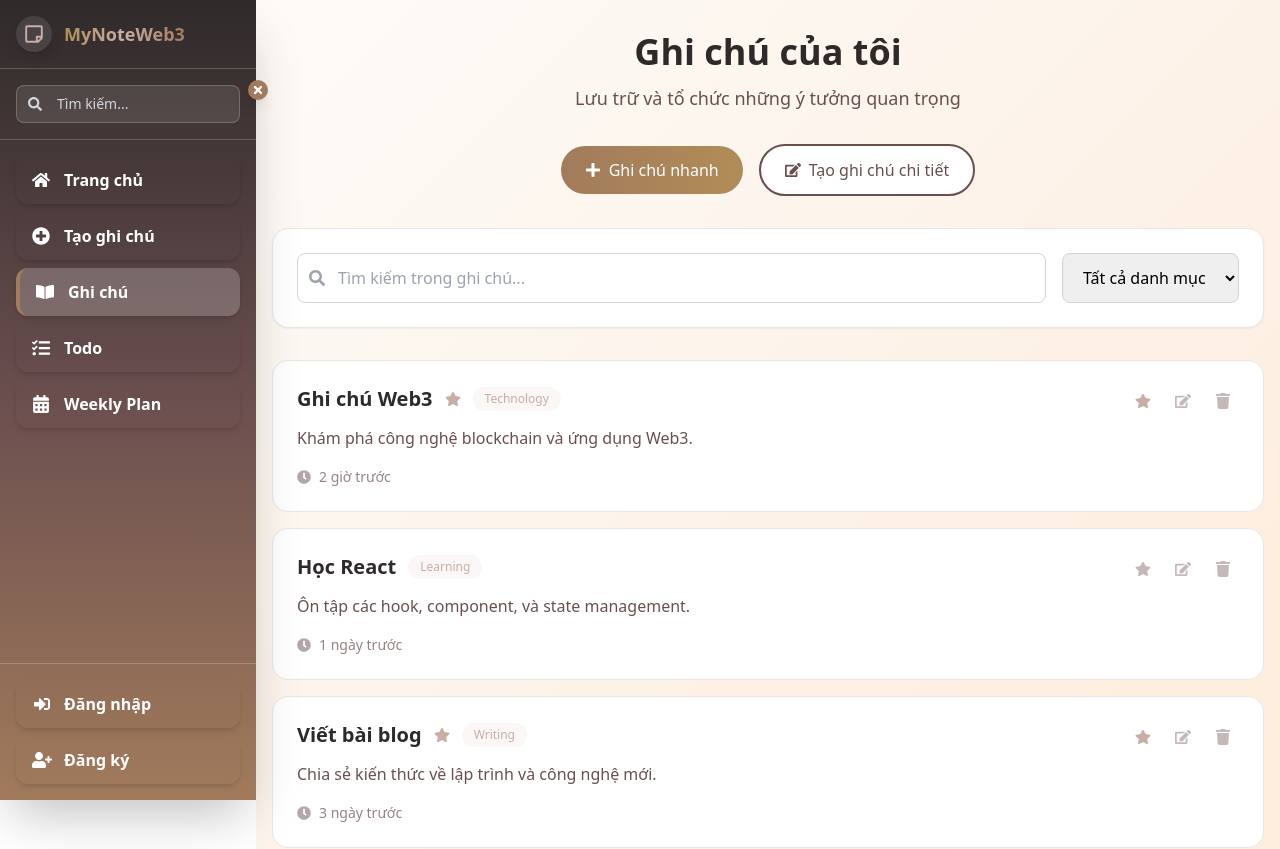
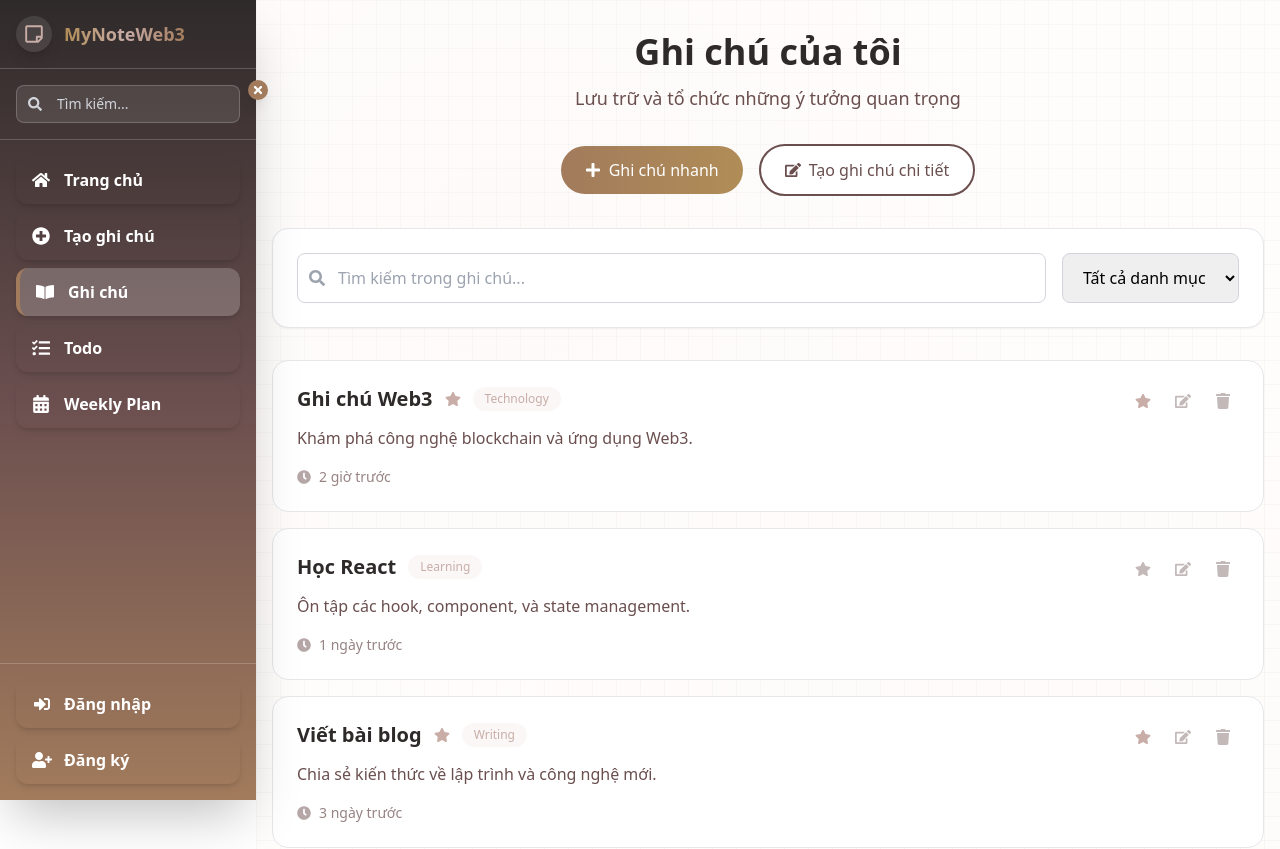
Before and after one commit to NNTN32/NotesWeb_FE, a React (Vite) app in the folder mynotewebapp/: page /notes in a window 1280 px wide. Shown: the top 849 px of the page. Built offline with nearby package versions, Linux system fonts and the light colour scheme.

Commit message:
Fix code background pattern page Notes

```diff
--- a/mynotewebapp/src/index.css
+++ b/mynotewebapp/src/index.css
@@ -387,6 +387,43 @@ body {
   min-height: 100vh;
 }
 
+/* Notes-specific background with PatternCraft-inspired grid pattern */
+.notes-bg {
+  position: relative;
+  background: #ffffff;
+  min-height: 100vh;
+}
+
+.notes-bg::before {
+  content: '';
+  position: absolute;
+  top: 0;
+  left: 0;
+  right: 0;
+  bottom: 0;
+  background-image:
+    linear-gradient(rgba(0, 0, 0, 0.03) 1px, transparent 1px),
+    linear-gradient(90deg, rgba(0, 0, 0, 0.03) 1px, transparent 1px);
+  background-size: 24px 24px;
+  pointer-events: none;
+  z-index: 1;
+}
+
+.notes-bg::after {
+  content: '';
+  position: absolute;
+  top: 0;
+  left: 0;
+  right: 0;
+  bottom: 0;
+  background:
+    radial-gradient(circle at 25% 25%, rgba(162, 123, 92, 0.02) 0%, transparent 50%),
+    radial-gradient(circle at 75% 75%, rgba(176, 141, 87, 0.02) 0%, transparent 50%),
+    linear-gradient(135deg, rgba(254, 250, 247, 0.4) 0%, rgba(253, 247, 240, 0.2) 100%);
+  pointer-events: none;
+  z-index: 2;
+}
+
 /* Ensure content is above the pattern */
 .patterncraft-content {
   position: relative;
--- a/mynotewebapp/src/pages/users/Notes.jsx
+++ b/mynotewebapp/src/pages/users/Notes.jsx
@@ -235,7 +235,7 @@ function NotesList() {
 
 export default function Notes() {
   return (
-    <div className="min-h-screen patterncraft-bg px-4 py-8">
+    <div className="min-h-screen notes-bg px-4 py-8">
       <div className="patterncraft-content">
         <NotesList />
       </div>
```
